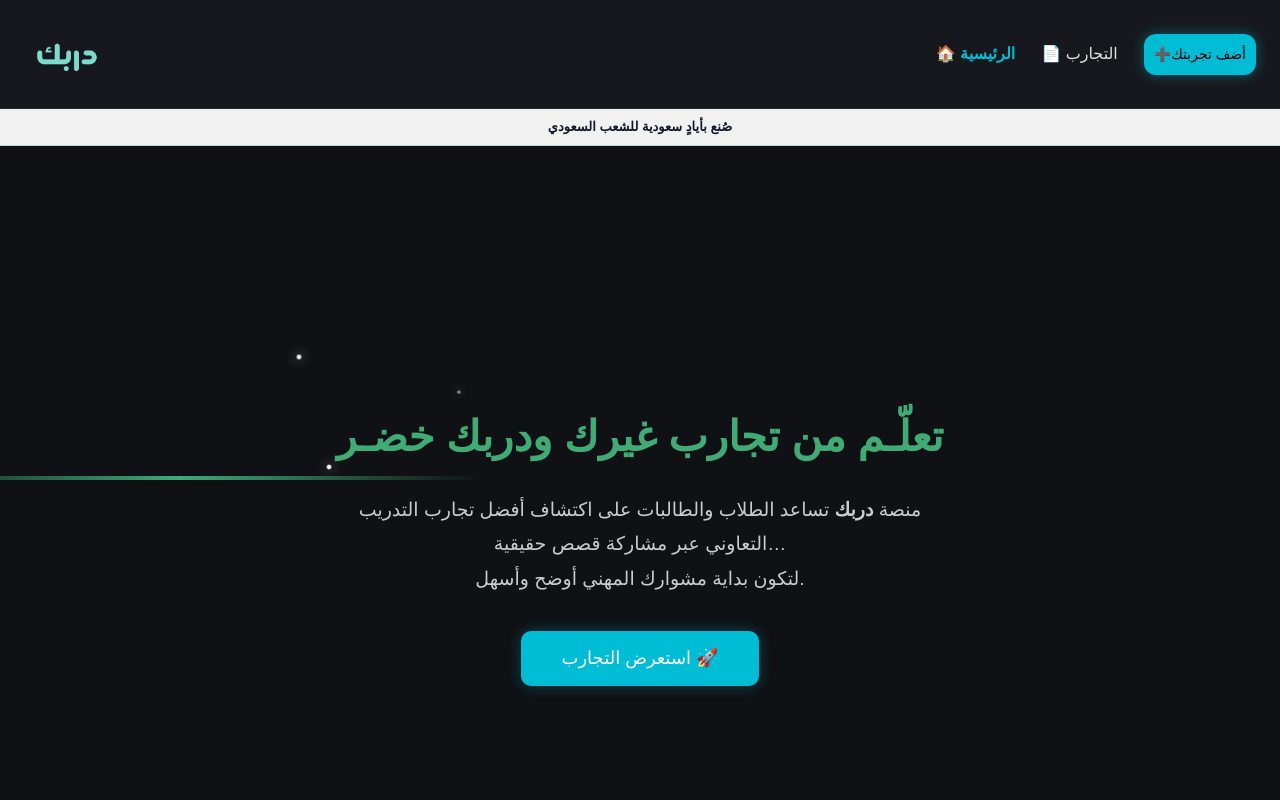
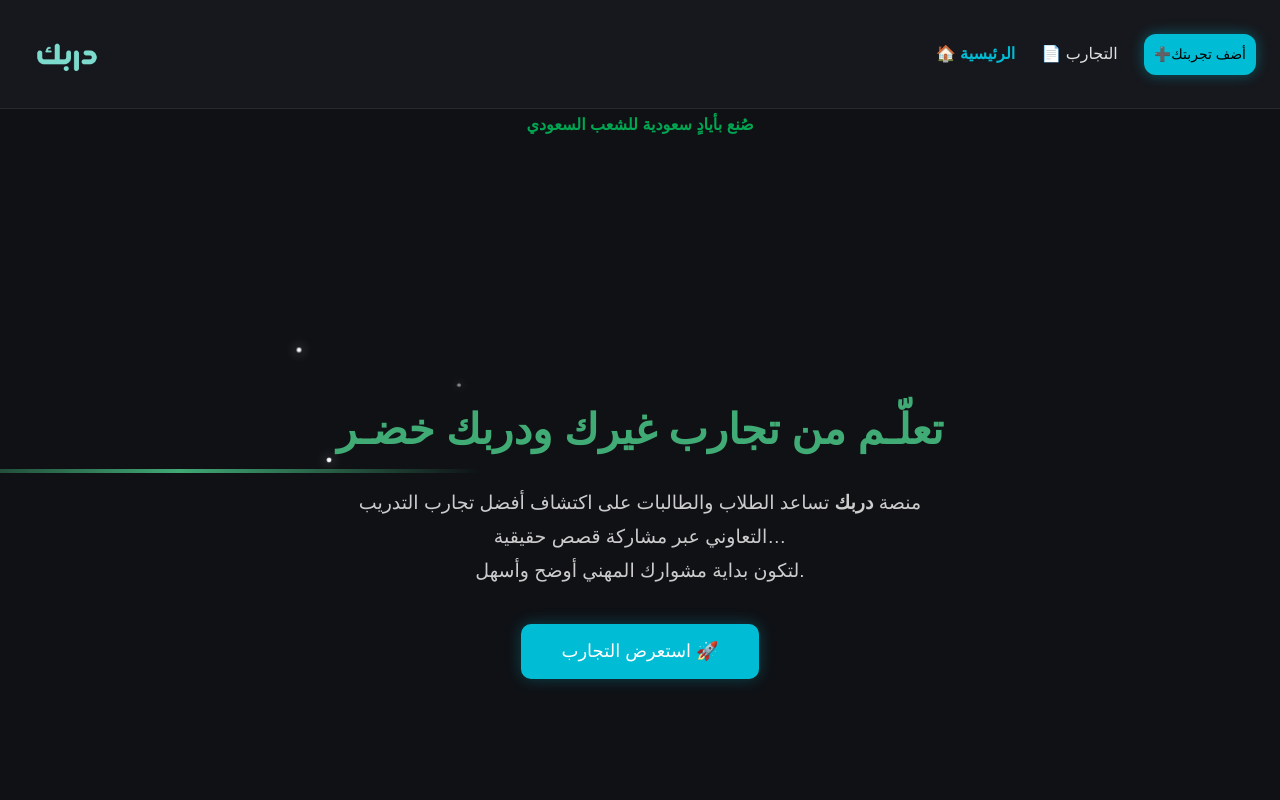
Before and after one commit to EbtisamIT/darbak, a React (Create React App) app: page / in a window 1280 px wide. Shown: the top 800 px of the page. Built offline with nearby package versions, Linux system fonts and the light colour scheme; no server answers.

Commit message:
Refine Saudi banner styling

```diff
--- a/src/App.js
+++ b/src/App.js
@@ -35,14 +35,13 @@ function App() {
 
         <div
           style={{
-            color: "#111827",
-            background: "rgba(255,255,255,0.94)",
+            color: "#00A651",
             textAlign: "center",
-            padding: "8px 14px",
-            fontSize: "13px",
-            fontWeight: "700",
+            padding: "5px 10px 2px",
+            fontSize: "16px",
+            fontWeight: "800",
             letterSpacing: 0,
-            borderBottom: "1px solid rgba(0,108,53,0.18)",
+            lineHeight: 1.4,
           }}
         >
           صُنع بأيادٍ سعودية للشعب السعودي
```
